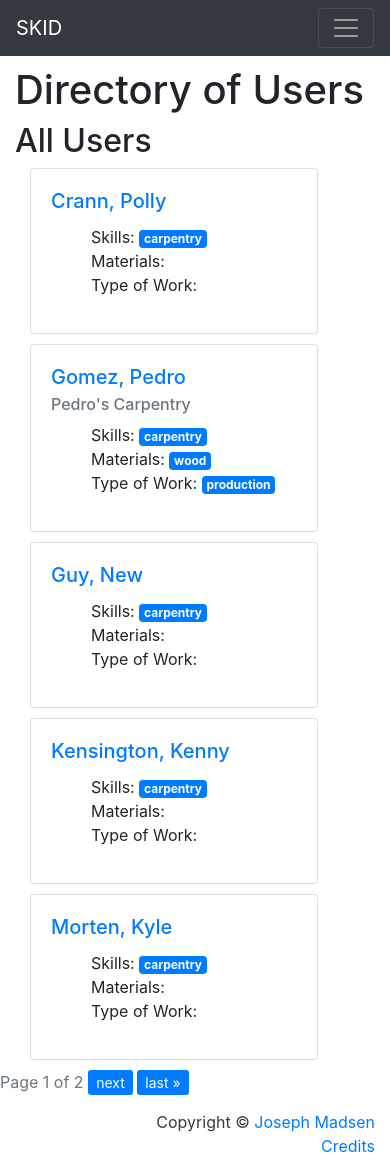
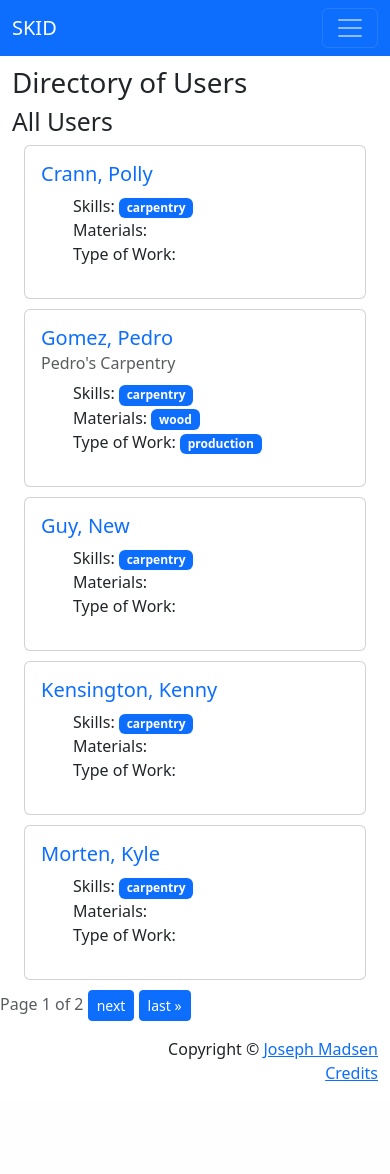
Before and after one commit to josephmads/skid, a Django app: page /directory/users/ in a window 390 px wide. After the commit the page ends 1081 px from the top, so only its background shows below. Run offline with Django 4.2, Linux system fonts and the light colour scheme; data comes from the database, SQL or seed files in the repository; both versions use the stored data as it was after the commit; some libraries are stand-ins or nearby versions.

Commit message:
fix: updates to bootstrap 5 and templates are responsive

```diff
--- a/directory/templates/directory/user_list.html
+++ b/directory/templates/directory/user_list.html
@@ -12,9 +12,13 @@
         {% for user in users %}
             <h4>
                 {% if user.business_name %}
-                    <a href="{% url 'directory:user_detail' user.user_id.id %}">{{ user.business_name }}</a>
+                    <a href="{% url 'directory:user_detail' user.user_id.id %}" style="text-decoration: none;">
+                        {{ user.business_name }}
+                    </a>
                 {% else %}
-                    <a href="{% url 'directory:user_detail' user.user_id.id %}">{{ user.user_id.last_name }}, {{ user.user_id.first_name }}</a>
+                    <a href="{% url 'directory:user_detail' user.user_id.id %}" style="text-decoration: none;">
+                        {{ user.user_id.last_name }}, {{ user.user_id.first_name }}
+                    </a>
                 {% endif %}
             </h4>
         {% endfor %}
@@ -27,9 +31,13 @@
         {% for user in users %}
             <h4>
                 {% if user.business_name %}
-                    <a href="{% url 'directory:user_detail' user.user_id.id %}">{{ user.business_name }}</a>
+                    <a href="{% url 'directory:user_detail' user.user_id.id %}" style="text-decoration: none;">
+                        {{ user.business_name }}
+                    </a>
                 {% else %}
-                    <a href="{% url 'directory:user_detail' user.user_id.id %}">{{ user.user_id.last_name }}, {{ user.user_id.first_name }}</a>
+                    <a href="{% url 'directory:user_detail' user.user_id.id %}" style="text-decoration: none;">
+                        {{ user.user_id.last_name }}, {{ user.user_id.first_name }}
+                    </a>
                 {% endif %}
             </h4>
         {% endfor %}
@@ -42,9 +50,13 @@
         {% for user in users %}
             <h4>
                 {% if user.business_name %}
-                    <a href="{% url 'directory:user_detail' user.user_id.id %}">{{ user.business_name }}</a>
+                    <a href="{% url 'directory:user_detail' user.user_id.id %}" style="text-decoration: none;">
+                        {{ user.business_name }}
+                    </a>
                 {% else %}
-                    <a href="{% url 'directory:user_detail' user.user_id.id %}">{{ user.user_id.last_name }}, {{ user.user_id.first_name }}</a>
+                    <a href="{% url 'directory:user_detail' user.user_id.id %}" style="text-decoration: none;">
+                        {{ user.user_id.last_name }}, {{ user.user_id.first_name }}
+                    </a>
                 {% endif %}
             </h4>
         {% endfor %}
@@ -54,10 +66,12 @@
         <h2>All Users</h2>
         <div class="container">
             {% for user in users %}
-                <div class="card" style="width: 18rem;">
+                <div class="card" style="width: auto; max-width: 50rem;">
                     <div class="card-body">
                         <h5 class="card-title">
-                            <a href="{% url 'directory:user_detail' user.id %}">{{ user.last_name }}, {{ user.first_name }}</a>
+                            <a href="{% url 'directory:user_detail' user.id %}" style="text-decoration: none;">
+                                {{ user.last_name }}, {{ user.first_name }}
+                            </a>
                         </h5>
                         {% if user.profile.business_name %}
                         <h6 class="card-subtitle mb-2 text-muted">{{ user.profile.business_name }}</h6>
@@ -66,19 +80,28 @@
                             <li>
                                 Skills:
                                 {% for skill in user.profile.skills.all %}
-                                <a href="{% url 'directory:user_skill' skill.id %}" class="badge text-white bg-primary">{{ skill }}</a>
+                                <a href="{% url 'directory:user_skill' skill.id %}"
+                                    class="badge bg-primary" style="text-decoration: none;">
+                                    {{ skill }}
+                                </a>
                                 {% endfor %}
                             </li>
                             <li>
                                 Materials:
                                 {% for material in user.profile.materials.all %}
-                                <a href="{% url 'directory:user_material' material.id %}" class="badge text-white bg-primary">{{ material }}</a>
+                                <a href="{% url 'directory:user_material' material.id %}"
+                                    class="badge bg-primary" style="text-decoration: none;">
+                                    {{ material }}
+                                </a>
                                 {% endfor %}
                             </li>
                             <li>
                                 Type of Work:
                                 {% for type in user.profile.type_of_work.all %}
-                                <a href="{% url 'directory:user_work_type' type.id %}" class="badge text-white bg-primary">{{ type }}</a>
+                                <a href="{% url 'directory:user_work_type' type.id %}"
+                                class="badge bg-primary" style="text-decoration: none;">
+                                {{ type }}
+                            </a>
                                 {% endfor %}
                             </li>
                         </ul>
@@ -94,8 +117,8 @@
 <div class="pagination">
     <span class="step-links">
         {% if users.has_previous %}
-            <a class="btn-primary btn-sm" href="?page=1">&laquo; first</a>
-            <a class="btn-primary btn-sm" href="?page={{ users.previous_page_number }}">previous</a>
+            <a class="btn btn-primary btn-sm" href="?page=1">&laquo; first</a>
+            <a class="btn btn-primary btn-sm" href="?page={{ users.previous_page_number }}">previous</a>
         {% endif %}
 
         <span class="current text-muted">
@@ -103,8 +126,8 @@
         </span>
 
         {% if users.has_next %}
-            <a class="btn-primary btn-sm" href="?page={{ users.next_page_number }}">next</a>
-            <a class="btn-primary btn-sm" href="?page={{ users.paginator.num_pages }}">last &raquo;</a>
+            <a class="btn btn-primary btn-sm" href="?page={{ users.next_page_number }}">next</a>
+            <a class="btn btn-primary btn-sm" href="?page={{ users.paginator.num_pages }}">last &raquo;</a>
         {% endif %}
     </span>
   </div>
--- a/templates/rest_framework/api.html
+++ b/templates/rest_framework/api.html
@@ -3,5 +3,8 @@
 
 
 {% block branding %}
-    <a class="navbar-brand" href="{% url 'home' %}">SKID Home</a>
+    <a class="navbar-brand" href="{% url 'home' %}">SKID</a>
+    <a class="navbar-brand" href="{% url 'directory:directory' %}">Directory</a>
+    <a class="navbar-brand" href="{% url 'directory:users' %}">Users</a>
+    <a class="navbar-brand" href="{% url 'directory:ideas' %}">Ideas</a>
 {% endblock branding %}
--- a/users/templates/base.html
+++ b/users/templates/base.html
@@ -8,35 +8,35 @@
     <meta http-equiv="X-UA-Compatible" content="IE=edge">
     <meta name="viewport" content="width=device-width, initial-scale=1.0">
     <!--Bootstrap CSS-->
-    <link rel="stylesheet" href="https://stackpath.bootstrapcdn.com/bootstrap/4.4.1/css/bootstrap.min.css"
-      integrity="sha384-Vkoo8x4CGsO3+Hhxv8T/Q5PaXtkKtu6ug5TOeNV6gBiFeWPGFN9MuhOf23Q9Ifjh" crossorigin="anonymous">
+    <link rel="stylesheet" href="https://cdn.jsdelivr.net/npm/bootstrap@5.3.0-alpha1/dist/css/bootstrap.min.css"
+      rel="stylesheet" integrity="sha384-GLhlTQ8iRABdZLl6O3oVMWSktQOp6b7In1Zl3/Jr59b6EGGoI1aFkw7cmDA6j6gD"
+      crossorigin="anonymous">
     {% load static %}
     <link rel="stylesheet" href="{% static 'css/styles.css' %}">
 </head>
 <body>
 
 {% block navbar %}
-<nav class="navbar navbar-expand-lg navbar-dark bg-dark">
+<nav class="navbar navbar-expand-lg bg-primary" data-bs-theme="dark">
   <div class="container-fluid">
     <a class="navbar-brand" href="{% url 'home' %}">SKID</a>
-    <button class="navbar-toggler" type="button" data-bs-toggle="collapse" data-bs-target="#navbarSupportedContent" aria-controls="navbarSupportedContent" aria-expanded="false" aria-label="Toggle navigation">
+    <button class="navbar-toggler" type="button" data-bs-toggle="collapse" data-bs-target="#navbarSupportedContent"
+      aria-controls="navbarSupportedContent" aria-expanded="false" aria-label="Toggle navigation">
       <span class="navbar-toggler-icon"></span>
     </button>
-    <div class="collapse navbar-collapse" id="navbarNavAltMarkup">
+    <div class="collapse navbar-collapse" id="navbarSupportedContent">
       <div class="navbar-nav">
         <a class="nav-link active" aria-current="page" href="{% url 'directory:directory' %}">Directory</a>
         <a class="nav-link" aria-current="page" href="{% url 'directory:users' %}">Users</a>
         <a class="nav-link" aria-current="page" href="{% url 'directory:ideas' %}">Ideas</a>
         <a class="nav-link" aria-current="page" href="/api">API</a>
       </div>
-      <div class="navbar-nav ml-auto">
+      <div class="navbar-nav ms-auto">
         {% if user.is_authenticated %}
           <a class="nav-link" href="{% url 'users:profile' user.id %}">{{ user }} <img class="icon" src="{% static 'images/user.png' %}" alt=""></a>
-          <li class="nav-link active">|</li>
           <a class="nav-link" href="{% url 'account_logout' %}">Log out <img class="icon" src="{% static 'images/logout.png' %}" alt=""></a>
         {% else %}
           <a class="nav-item nav-link" href="{% url 'account_signup' %}">Sign up <img class="icon" src="{% static 'images/signup.png' %}" alt=""></a>
-          <li class="nav-link active">|</li>
           <a class="nav-item nav-link" href="{% url 'account_login' %}">Log in <img class="icon" src="{% static 'images/login.png' %}" alt=""></a>
         {% endif %}
       </div>
@@ -65,11 +65,15 @@
 {% block footer %}
 <div class="container-sm">
   <footer class="py-3 bg-grey">
-    <p class="m-0 text-dark text-right ">Copyright &copy; <a href="https://www.josephmadsen.com">Joseph Madsen</a></p>
-    <p class="m-0 text-dark text-right "><a href="{% url 'credits' %}">Credits</a></p>
+    <p class="m-0 text-dark text-end ">Copyright &copy; <a href="https://www.josephmadsen.com">Joseph Madsen</a></p>
+    <p class="m-0 text-dark text-end "><a href="{% url 'credits' %}">Credits</a></p>
   </footer>
 </div>
 {% endblock footer %}
 
+<script src="https://cdn.jsdelivr.net/npm/bootstrap@5.3.0-alpha1/dist/js/bootstrap.bundle.min.js"
+  integrity="sha384-w76AqPfDkMBDXo30jS1Sgez6pr3x5MlQ1ZAGC+nuZB+EYdgRZgiwxhTBTkF7CXvN"
+  crossorigin="anonymous">
+</script>
 </body>
 </html>
--- a/users/templates/users/view_ideas.html
+++ b/users/templates/users/view_ideas.html
@@ -31,8 +31,8 @@
                                 <td>Draft</td>
                             {% endif %}
 
-                            <td><a class="btn-primary btn-sm" href="{% url 'users:edit_idea' idea.author.id idea.slug %}">Edit</a></td>
-                            <td><a class="btn-danger btn-sm" href="{% url 'users:delete_idea' idea.author.id idea.slug %}">Delete</a></td>
+                            <td><a class="btn btn-primary btn-sm" href="{% url 'users:edit_idea' idea.author.id idea.slug %}">Edit</a></td>
+                            <td><a class="btn btn-danger btn-sm" href="{% url 'users:delete_idea' idea.author.id idea.slug %}">Delete</a></td>
                         </tr>
                         {% endfor %}
                     </tbody>
```
Also changed, not shown: directory/templates/directory/directory.html (+17 -12 lines), directory/templates/directory/idea_detail.html (+9 -4 lines), directory/templates/directory/idea_list.html (+22 -8 lines), directory/templates/directory/user_detail.html (+14 -5 lines), users/templates/users/profile.html (+4 -5 lines), db.sqlite3.
